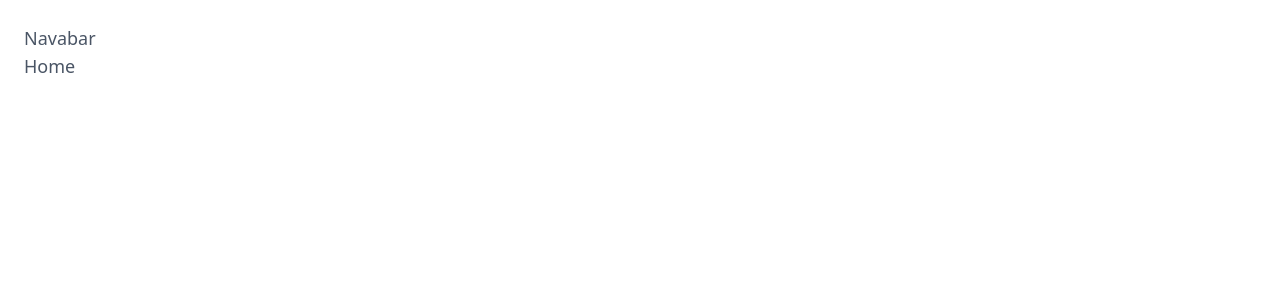
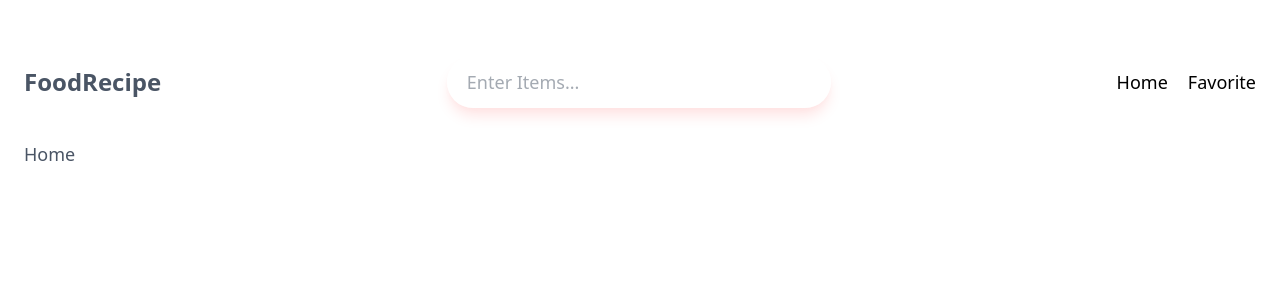
Before and after one commit to merupeshpradhan/Food-Recipe-App, a React (Vite) app: page / in a window 1280 px wide. Shown: the top 300 px of the page. Built offline with nearby package versions, Linux system fonts and the light colour scheme.

Commit message:
feat: implement Navbar component with search functionality and navigation links

```diff
--- a/src/components/navbar/index.jsx
+++ b/src/components/navbar/index.jsx
@@ -1,3 +1,37 @@
+import { NavLink } from "react-router-dom";
+
 export default function Navbar() {
-    return <div>Navabar</div>
+  return (
+    <nav className="flex justify-between items-center py-8 container mx-auto flex-col lg:flex-row md:flex-row gap-5 lg:gap-0">
+      <h2 className="text-2xl font-semibold">
+        <NavLink to={"/"}>FoodRecipe</NavLink>
+      </h2>
+      <form>
+        <input
+          type="text"
+          name="search"
+          placeholder="Enter Items..."
+          className="bg-white/75 p-3 px-5 rounded-full outline-none lg:w-96 shadow-lg shadow-red-100 focus:shadow-red-200"
+        />
+      </form>
+      <ul className="flex gap-5">
+        <li>
+          <NavLink
+            to={"/"}
+            className="text-black hover:text-gray-700 duration-300"
+          >
+            Home
+          </NavLink>
+        </li>
+        <li>
+          <NavLink
+            to={"/favorites"}
+            className="text-black hover:text-gray-700 duration-300"
+          >
+            Favorite
+          </NavLink>
+        </li>
+      </ul>
+    </nav>
+  );
 }
```
